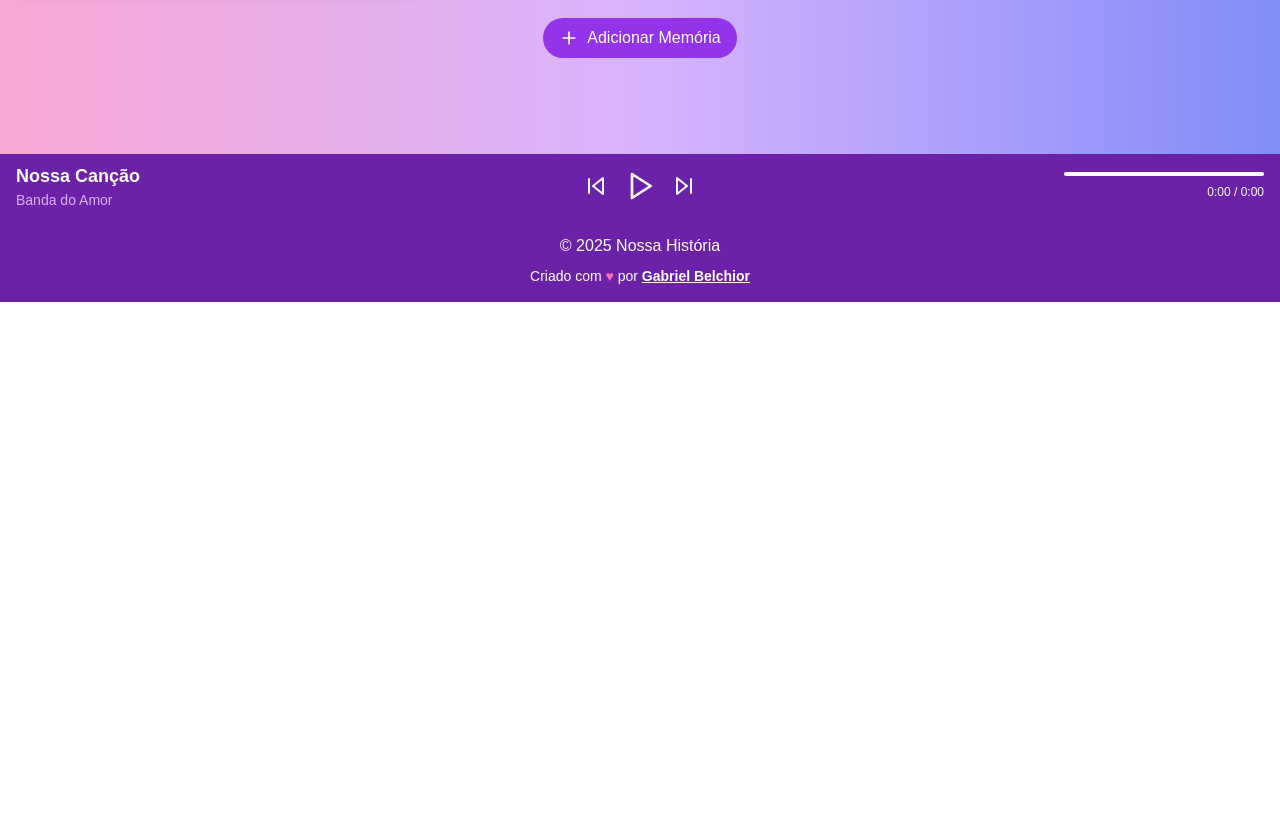
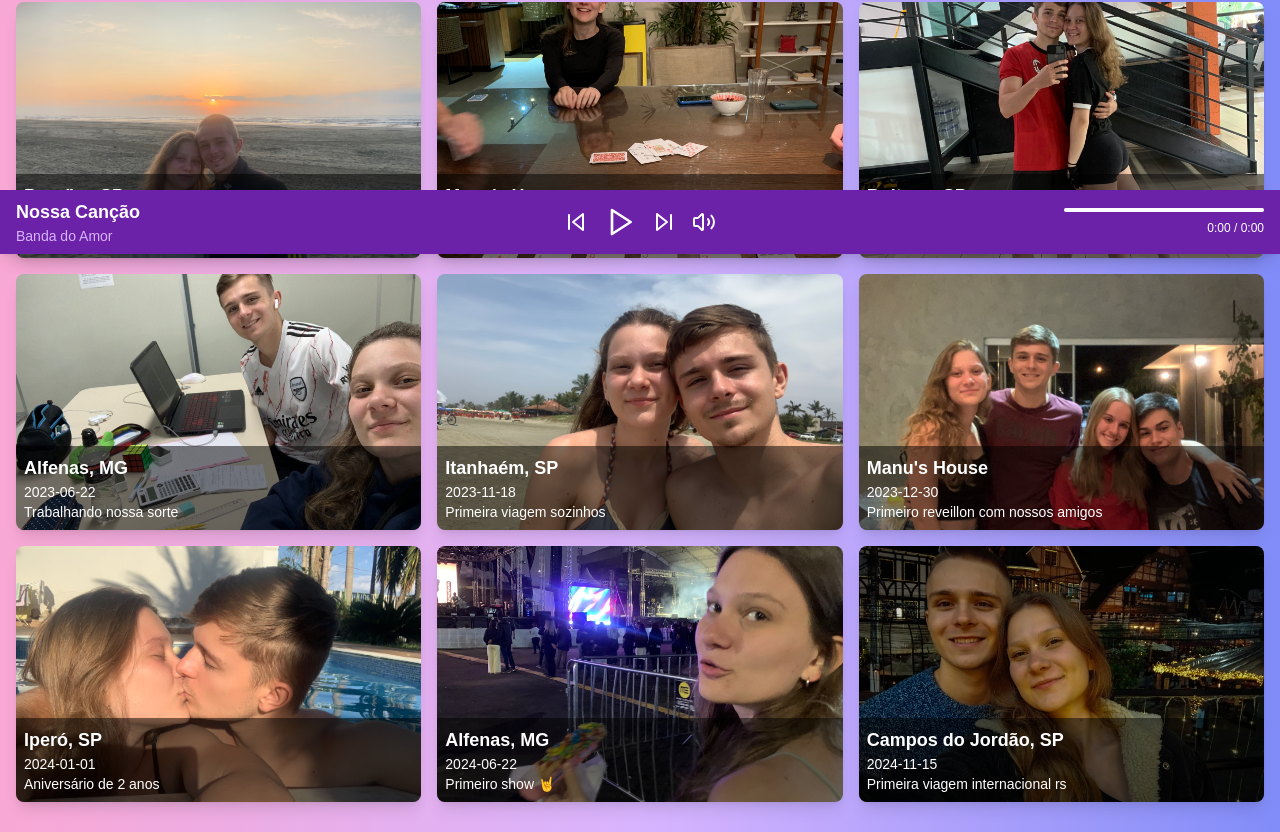
Before and after one commit to gabrielcampanile/anniversary-project, a Next.js app: page / in a window 1280 px wide. Shown: the part 546-1378 px from the top of the page. Before the commit the page ends 848 px from the top, so only its background shows below. Built offline with nearby package versions, Linux system fonts and the light colour scheme.

Commit message:
Revert "feat: enhance AnniversaryPage with memory management and update playlist features"
This reverts commit 4c6f7d5738e352257f50597105c0c70a93d38694.

```diff
--- a/components/AnniversaryPage.tsx
+++ b/components/AnniversaryPage.tsx
@@ -14,63 +14,22 @@ interface Song {
   youtubeId: string
 }
 
-interface Memory {
-  id: number
-  image: string
-  location: string
-  date: string
-  description: string
-}
-
 const initialPlaylist: Song[] = [
   { id: 1, title: "Nossa Canção", artist: "Banda do Amor", youtubeId: "dQw4w9WgXcQ" },
   { id: 2, title: "Primeiro Encontro", artist: "Cantores Românticos", youtubeId: "ZbZSe6N_BXs" },
   { id: 3, title: "Valsa do Aniversário", artist: "Orquestra da Celebração", youtubeId: "fJ9rUzIMcZQ" },
 ]
 
-const initialMemories: Memory[] = [
-  {
-    id: 1,
-    image: '/images/aviao.jpg',
-    location: 'Boituva, SP',
-    date: '2021-11-20',
-    description: 'Onde tudo começou'
-  },
-  // ... (outros itens de memória)
-]
-
 export default function AnniversaryPage() {
   const [isMounted, setIsMounted] = useState(false)
-  const [playlist, setPlaylist] = useState<Song[]>([])
-  const [memories, setMemories] = useState<Memory[]>([])
+  const [playlist, setPlaylist] = useState<Song[]>(initialPlaylist)
 
   useEffect(() => {
     setIsMounted(true)
-    const storedPlaylist = localStorage.getItem('playlist')
-    const storedMemories = localStorage.getItem('memories')
-
-    if (storedPlaylist) {
-      setPlaylist(JSON.parse(storedPlaylist))
-    } else {
-      setPlaylist(initialPlaylist)
-    }
-
-    if (storedMemories) {
-      setMemories(JSON.parse(storedMemories))
-    } else {
-      setMemories(initialMemories)
-    }
   }, [])
 
-  useEffect(() => {
-    if (isMounted) {
-      localStorage.setItem('playlist', JSON.stringify(playlist))
-      localStorage.setItem('memories', JSON.stringify(memories))
-    }
-  }, [playlist, memories, isMounted])
-
   const addSong = (song: Omit<Song, 'id'>) => {
-    const newId = Math.max(...playlist.map(s => s.id), 0) + 1
+    const newId = Math.max(...playlist.map(s => s.id)) + 1
     setPlaylist([...playlist, { ...song, id: newId }])
   }
 
@@ -80,19 +39,6 @@ export default function AnniversaryPage() {
 
   const removeSong = (id: number) => {
     setPlaylist(playlist.filter(song => song.id !== id))
-  }
-
-  const addMemory = (memory: Omit<Memory, 'id'>) => {
-    const newId = Math.max(...memories.map(m => m.id), 0) + 1
-    setMemories([...memories, { ...memory, id: newId }])
-  }
-
-  const editMemory = (id: number, updatedMemory: Omit<Memory, 'id'>) => {
-    setMemories(memories.map(memory => memory.id === id ? { ...updatedMemory, id } : memory))
-  }
-
-  const removeMemory = (id: number) => {
-    setMemories(memories.filter(memory => memory.id !== id))
   }
 
   if (!isMounted) {
@@ -105,12 +51,7 @@ export default function AnniversaryPage() {
       <main className="flex-grow container mx-auto px-4 py-8 mb-16">
         <h1 className="text-4xl font-bold text-center text-white mb-8">Nosso 3º Aniversário</h1>
         <CountdownTimer startDate="2022-01-01" />
-        <ImageGallery
-          memories={memories}
-          onAddMemory={addMemory}
-          onEditMemory={editMemory}
-          onRemoveMemory={removeMemory}
-        />
+        <ImageGallery />
       </main>
       <BackgroundMusic playlist={playlist} />
       <Footer />
--- a/components/BackgroundMusic.tsx
+++ b/components/BackgroundMusic.tsx
@@ -2,7 +2,7 @@
 
 import { useState, useEffect, useRef } from 'react'
 import { Play, Pause, SkipBack, SkipForward, Volume2, VolumeX } from 'lucide-react'
-import YouTube from 'react-youtube'
+import YouTube, { YouTubeProps } from 'react-youtube'
 
 interface Song {
   id: number
@@ -11,35 +11,49 @@ interface Song {
   youtubeId: string
 }
 
-export default function BackgroundMusic({ playlist }: { playlist: Song[] }) {
+const initialPlaylist: Song[] = [
+  { id: 1, title: "Nossa Canção", artist: "Banda do Amor", youtubeId: "dQw4w9WgXcQ" },
+  { id: 2, title: "Primeiro Encontro", artist: "Cantores Românticos", youtubeId: "ZbZSe6N_BXs" },
+  { id: 3, title: "Valsa do Aniversário", artist: "Orquestra da Celebração", youtubeId: "fJ9rUzIMcZQ" },
+]
+
+export default function BackgroundMusic() {
+  const [playlist] = useState<Song[]>(initialPlaylist)
   const [isPlaying, setIsPlaying] = useState(false)
   const [currentSong, setCurrentSong] = useState(0)
   const [duration, setDuration] = useState(0)
   const [currentTime, setCurrentTime] = useState(0)
   const [isMuted, setIsMuted] = useState(false)
   const playerRef = useRef<YouTube>(null)
+  const intervalRef = useRef<NodeJS.Timeout | null>(null)
 
   useEffect(() => {
-    if (typeof window !== 'undefined' && window.YT && window.YT.Player) {
-      if (playerRef.current) {
-        if (isPlaying) {
-          playerRef.current.internalPlayer.playVideo()
-        } else {
-          playerRef.current.internalPlayer.pauseVideo()
-        }
+    if (playerRef.current) {
+      if (isPlaying) {
+        playerRef.current.internalPlayer.playVideo()
+      } else {
+        playerRef.current.internalPlayer.pauseVideo()
       }
     }
   }, [isPlaying, currentSong])
+
+  useEffect(() => {
+    return () => {
+      if (intervalRef.current) {
+        clearInterval(intervalRef.current)
+      }
+    }
+  }, [])
 
   const togglePlay = () => setIsPlaying(!isPlaying)
   const nextSong = () => setCurrentSong((prev) => (prev + 1) % playlist.length)
   const prevSong = () => setCurrentSong((prev) => (prev - 1 + playlist.length) % playlist.length)
 
-  const onReady = (event: { target: any }) => {
+  const onReady: YouTubeProps['onReady'] = (event) => {
     setDuration(event.target.getDuration())
   }
 
-  const onStateChange = (event: { target: any, data: number }) => {
+  const onStateChange: YouTubeProps['onStateChange'] = (event) => {
     if (event.data === YouTube.PlayerState.PLAYING) {
       setIsPlaying(true)
       startTimeUpdate(event.target)
@@ -49,15 +63,16 @@ export default function BackgroundMusic({ playlist }: { playlist: Song[] }) {
     }
   }
 
-  const startTimeUpdate = (player: any) => {
-    const interval = setInterval(() => {
+  const startTimeUpdate = (player: YouTube.Player) => {
+    intervalRef.current = setInterval(() => {
       setCurrentTime(player.getCurrentTime())
     }, 1000)
-    return () => clearInterval(interval)
   }
 
   const stopTimeUpdate = () => {
-    setCurrentTime(0)
+    if (intervalRef.current) {
+      clearInterval(intervalRef.current)
+    }
   }
 
   const formatTime = (time: number) => {
@@ -77,12 +92,8 @@ export default function BackgroundMusic({ playlist }: { playlist: Song[] }) {
     }
   }
 
-  if (playlist.length === 0) {
-    return null
-  }
-
   return (
-    <div className="sticky bottom-0 left-0 right-0 bg-purple-800 text-white py-2 px-4">
+    <div className="fixed bottom-0 left-0 right-0 bg-purple-800 text-white py-2 px-4 shadow-lg">
       <div className="flex justify-between items-center">
         <div className="flex-1">
           <h3 className="font-bold text-lg">{playlist[currentSong].title}</h3>
@@ -98,9 +109,9 @@ export default function BackgroundMusic({ playlist }: { playlist: Song[] }) {
           <button onClick={nextSong} className="text-white hover:text-purple-300">
             <SkipForward size={24} />
           </button>
-          {/* <button onClick={toggleMute} className="text-white hover:text-purple-300">
+          <button onClick={toggleMute} className="text-white hover:text-purple-300">
             {isMuted ? <VolumeX size={24} /> : <Volume2 size={24} />}
-          </button> */}
+          </button>
         </div>
         <div className="flex-1 flex flex-col items-end">
           <div className="w-full max-w-[200px] h-1 bg-purple-600 rounded-full mb-2">
--- a/components/Footer.tsx
+++ b/components/Footer.tsx
@@ -2,9 +2,9 @@ export default function Footer() {
   return (
     <footer className="bg-purple-800 text-white py-4">
       <div className="text-center">
-        <p>&copy; {new Date().getFullYear()} Nossa História</p>
+        <p>&copy; {new Date().getFullYear()} Nossa História de Amor</p>
         <p className="mt-2 text-sm">
-          Criado com <span className="text-pink-400">&hearts;</span> por <a href="https://www.linkedin.com/in/gabriel-belchior-campanile/" className="font-bold underline hover:text-purple-300">Gabriel Belchior</a>
+          Criado com <span className="text-pink-400">&hearts;</span> para celebrar nosso amor
         </p>
       </div>
     </footer>
--- a/components/Header.tsx
+++ b/components/Header.tsx
@@ -1,7 +1,7 @@
 'use client'
 
 import { useState } from 'react'
-import { Heart, Music, ChevronDown, Plus, Edit, Trash, Menu, X } from 'lucide-react'
+import { Heart, Music, ChevronDown, Plus, Edit, Trash } from 'lucide-react'
 
 interface Song {
   id: number
@@ -22,10 +22,8 @@ export default function Header({ playlist, onAddSong, onEditSong, onRemoveSong }
   const [isAddFormOpen, setIsAddFormOpen] = useState(false)
   const [editingSongId, setEditingSongId] = useState<number | null>(null)
   const [newSong, setNewSong] = useState<Omit<Song, 'id'>>({ title: '', artist: '', youtubeId: '' })
-  const [isMobileMenuOpen, setIsMobileMenuOpen] = useState(false)
 
   const toggleDropdown = () => setIsDropdownOpen(!isDropdownOpen)
-  const toggleMobileMenu = () => setIsMobileMenuOpen(!isMobileMenuOpen)
 
   const handleAddSong = (e: React.FormEvent) => {
     e.preventDefault()
@@ -53,9 +51,9 @@ export default function Header({ playlist, onAddSong, onEditSong, onRemoveSong }
     <header className="bg-purple-700 text-white py-4 px-6 flex justify-between items-center relative">
       <div className="flex items-center space-x-2">
         <Heart className="text-pink-400" />
-        <span className="font-bold text-xl">Nossa História</span>
+        <span className="font-bold text-xl">Nossa História de Amor</span>
       </div>
-      <nav className="hidden md:flex">
+      <nav>
         <ul className="flex space-x-4">
           <li><a href="#inicio" className="hover:text-pink-400 transition-colors">Início</a></li>
           <li><a href="#memorias" className="hover:text-pink-400 transition-colors">Memórias</a></li>
@@ -89,8 +87,13 @@ export default function Header({ playlist, onAddSong, onEditSong, onRemoveSong }
                     Adicionar Música
                   </button>
                 </div>
+              </div>
+            )}
+          </li>
+        </ul>
+      </nav>
       {isAddFormOpen && (
-                  <div className="p-4">
+        <div className="absolute right-0 mt-2 w-64 bg-white rounded-md shadow-lg z-10 p-4">
           <form onSubmit={editingSongId !== null ? handleEditSong : handleAddSong}>
             <input
               type="text"
@@ -138,106 +141,6 @@ export default function Header({ playlist, onAddSong, onEditSong, onRemoveSong }
           </form>
         </div>
       )}
-              </div>
-            )}
-          </li>
-        </ul>
-      </nav>
-      <div className="md:hidden">
-        <button onClick={toggleMobileMenu} className="text-white hover:text-pink-400 transition-colors">
-          {isMobileMenuOpen ? <X size={24} /> : <Menu size={24} />}
-        </button>
-      </div>
-      {isMobileMenuOpen && (
-        <div className="absolute top-16 left-0 right-0 bg-purple-700 text-white py-4 px-6 shadow-lg z-10">
-          <ul className="space-y-4">
-            <li><a href="#inicio" className="block hover:text-pink-400 transition-colors">Início</a></li>
-            <li><a href="#memorias" className="block hover:text-pink-400 transition-colors">Memórias</a></li>
-            <li className="relative">
-              <button onClick={toggleDropdown} className="flex items-center hover:text-pink-400 transition-colors">
-                <Music className="mr-1" />
-                Músicas
-                <ChevronDown className="ml-1" />
-              </button>
-              {isDropdownOpen && (
-                <div className="mt-2 w-full bg-white rounded-md shadow-lg z-10">
-                  <div className="py-1">
-                    {playlist.map((song) => (
-                      <div key={song.id} className="px-4 py-2 text-gray-800 hover:bg-gray-100 flex justify-between items-center">
-                        <span>{song.title} - {song.artist}</span>
-                        <div>
-                          <button onClick={() => startEditing(song)} className="text-blue-500 hover:text-blue-700 mr-2">
-                            <Edit size={16} />
-                          </button>
-                          <button onClick={() => onRemoveSong(song.id)} className="text-red-500 hover:text-red-700">
-                            <Trash size={16} />
-                          </button>
-                        </div>
-                      </div>
-                    ))}
-                    <button
-                      onClick={() => setIsAddFormOpen(true)}
-                      className="w-full text-left px-4 py-2 text-gray-800 hover:bg-gray-100 flex items-center"
-                    >
-                      <Plus size={16} className="mr-2" />
-                      Adicionar Música
-                    </button>
-                  </div>
-                  {isAddFormOpen && (
-                    <div className="p-4">
-                      <form onSubmit={editingSongId !== null ? handleEditSong : handleAddSong}>
-                        <input
-                          type="text"
-                          placeholder="Título"
-                          value={newSong.title}
-                          onChange={(e) => setNewSong({ ...newSong, title: e.target.value })}
-                          className="w-full mb-2 p-2 border rounded text-gray-800"
-                          required
-                        />
-                        <input
-                          type="text"
-                          placeholder="Artista"
-                          value={newSong.artist}
-                          onChange={(e) => setNewSong({ ...newSong, artist: e.target.value })}
-                          className="w-full mb-2 p-2 border rounded text-gray-800"
-                          required
-                        />
-                        <input
-                          type="text"
-                          placeholder="ID do YouTube"
-                          value={newSong.youtubeId}
-                          onChange={(e) => setNewSong({ ...newSong, youtubeId: e.target.value })}
-                          className="w-full mb-2 p-2 border rounded text-gray-800"
-                          required
-                        />
-                        <div className="flex justify-end">
-                          <button
-                            type="button"
-                            onClick={() => {
-                              setIsAddFormOpen(false)
-                              setEditingSongId(null)
-                              setNewSong({ title: '', artist: '', youtubeId: '' })
-                            }}
-                            className="mr-2 px-4 py-2 text-sm text-gray-600 hover:text-gray-800"
-                          >
-                            Cancelar
-                          </button>
-                          <button
-                            type="submit"
-                            className="px-4 py-2 text-sm bg-purple-600 text-white rounded hover:bg-purple-700"
-                          >
-                            {editingSongId !== null ? 'Atualizar' : 'Adicionar'}
-                          </button>
-                        </div>
-                      </form>
-                    </div>
-                  )}
-                </div>
-              )}
-            </li>
-          </ul>
-        </div>
-      )}
     </header>
   )
 }
--- a/components/ImageGallery.tsx
+++ b/components/ImageGallery.tsx
@@ -1,25 +1,106 @@
 'use client'
 
 import { useState, useRef } from 'react'
-import { Plus, Edit, Trash } from 'lucide-react'
+import { Plus, Edit } from 'lucide-react'
 import MemoryImage from './MemoryImage'
 
 interface Memory {
   id: number
-  image: string
+  image: File | string
   location: string
   date: string
   description: string
 }
 
-interface ImageGalleryProps {
-  memories: Memory[]
-  onAddMemory: (memory: Omit<Memory, 'id'>) => void
-  onEditMemory: (id: number, memory: Omit<Memory, 'id'>) => void
-  onRemoveMemory: (id: number) => void
-}
+const initialMemories: Memory[] = [
+  {
+    id: 1,
+    image: '/images/aviao.jpg',
+    location: 'Boituva, SP',
+    date: '2021-11-20',
+    description: 'Onde tudo começou'
+  },
+  {
+    id: 2,
+    image: '/images/praia.jpg',
+    location: 'Peruíbe, SP',
+    date: '2022-02-28',
+    description: 'Nossa primeira viagem para a praia'
+  },
+  {
+    id: 3,
+    image: '/images/paraquedismo.jpg',
+    location: 'Boituva, SP',
+    date: '2022-01-26',
+    description: 'Primeiro pôr do sol'
+  },
+  {
+    id: 4,
+    image: '/images/acad.jpg',
+    location: 'Boituva, SP',
+    date: '2023-03-09',
+    description: 'Primeiro treino juntos'
+  },
+  {
+    id: 5,
+    image: '/images/campos.jpg',
+    location: 'Campos do Jordão, SP',
+    date: '2024-11-15',
+    description: 'Primeira viagem internacional rs'
+  },
+  {
+    id: 6,
+    image: '/images/friends.jpg',
+    location: "Manu's House",
+    date: '2023-12-30',
+    description: 'Primeiro reveillon com nossos amigos'
+  },
+  {
+    id: 7,
+    image: '/images/objetivo.jpg',
+    location: 'Boituva, SP',
+    date: '2019-06-15',
+    description: 'Estudiantes'
+  },
+  {
+    id: 8,
+    image: '/images/pisci.jpg',
+    location: 'Iperó, SP',
+    date: '2024-01-01',
+    description: 'Aniversário de 2 anos'
+  },
+  {
+    id: 9,
+    image: '/images/praia2.jpg',
+    location: 'Itanhaém, SP',
+    date: '2023-11-18',
+    description: 'Primeira viagem sozinhos'
+  },
+  {
+    id: 10,
+    image: '/images/show.jpg',
+    location: 'Alfenas, MG',
+    date: '2024-06-22',
+    description: 'Primeiro show 🤘'
+  },
+  {
+    id: 11,
+    image: '/images/tranca.jpg',
+    location: "Manu's House",
+    date: '2022-09-17',
+    description: 'Aprendendo a jogar tranca'
+  },
+  {
+    id: 12,
+    image: '/images/work.jpg',
+    location: 'Alfenas, MG',
+    date: '2023-06-22',
+    description: 'Trabalhando nossa sorte'
+  }
+]
 
-export default function ImageGallery({ memories, onAddMemory, onEditMemory, onRemoveMemory }: ImageGalleryProps) {
+export default function ImageGallery() {
+  const [memories, setMemories] = useState<Memory[]>(initialMemories)
   const [showForm, setShowForm] = useState(false)
   const [editingId, setEditingId] = useState<number | null>(null)
   const [newMemory, setNewMemory] = useState<Omit<Memory, 'id'>>({
@@ -38,23 +119,20 @@ export default function ImageGallery({ memories, onAddMemory, onEditMemory, onRe
 
   const handleImageChange = (e: React.ChangeEvent<HTMLInputElement>) => {
     if (e.target.files && e.target.files[0]) {
-      const reader = new FileReader()
-      reader.onload = (event) => {
-        if (event.target) {
-          setNewMemory(prev => ({ ...prev, image: event.target.result as string }))
-        }
-      }
-      reader.readAsDataURL(e.target.files[0])
+      setNewMemory(prev => ({ ...prev, image: e.target.files![0] }))
     }
   }
 
   const handleSubmit = (e: React.FormEvent) => {
     e.preventDefault()
     if (editingId !== null) {
-      onEditMemory(editingId, newMemory)
+      setMemories(memories.map(memory =>
+        memory.id === editingId ? { ...newMemory, id: editingId } : memory
+      ))
       setEditingId(null)
     } else {
-      onAddMemory(newMemory)
+      const id = memories.length > 0 ? Math.max(...memories.map(m => m.id)) + 1 : 1
+      setMemories([...memories, { ...newMemory, id }])
     }
     setShowForm(false)
     setNewMemory({ image: '', location: '', date: '', description: '' })
@@ -70,7 +148,8 @@ export default function ImageGallery({ memories, onAddMemory, onEditMemory, onRe
     }, 100)
   }
 
-  const cancelEditing = () => {
+  const removeMemory = (id: number) => {
+    setMemories(memories.filter(memory => memory.id !== id))
     setShowForm(false)
     setEditingId(null)
     setNewMemory({ image: '', location: '', date: '', description: '' })
@@ -152,20 +231,25 @@ export default function ImageGallery({ memories, onAddMemory, onEditMemory, onRe
             ></textarea>
           </div>
           <div className="flex justify-end space-x-2">
-            <button
-              type="button"
-              onClick={cancelEditing}
-              className="px-4 py-2 text-sm font-medium text-gray-700 bg-white border border-gray-300 rounded-md hover:bg-gray-50 focus:outline-none focus:ring-2 focus:ring-offset-2 focus:ring-purple-500"
-            >
-              Cancelar
-            </button>
-            {editingId !== null && (
+            {editingId !== null ? (
               <button
                 type="button"
-                onClick={() => onRemoveMemory(editingId)}
+                onClick={() => removeMemory(editingId)}
                 className="px-4 py-2 text-sm font-medium text-white bg-red-600 border border-transparent rounded-md hover:bg-red-700 focus:outline-none focus:ring-2 focus:ring-offset-2 focus:ring-red-500"
               >
-                <Trash size={20} />
+                Remover
+              </button>
+            ) : (
+              <button
+                type="button"
+                onClick={() => {
+                  setShowForm(false)
+                  setEditingId(null)
+                  setNewMemory({ image: '', location: '', date: '', description: '' })
+                }}
+                className="px-4 py-2 text-sm font-medium text-gray-700 bg-white border border-gray-300 rounded-md hover:bg-gray-50 focus:outline-none focus:ring-2 focus:ring-offset-2 focus:ring-purple-500"
+              >
+                Cancelar
               </button>
             )}
             <button
```
Lines whose indentation alone changed are shown as unchanged.
